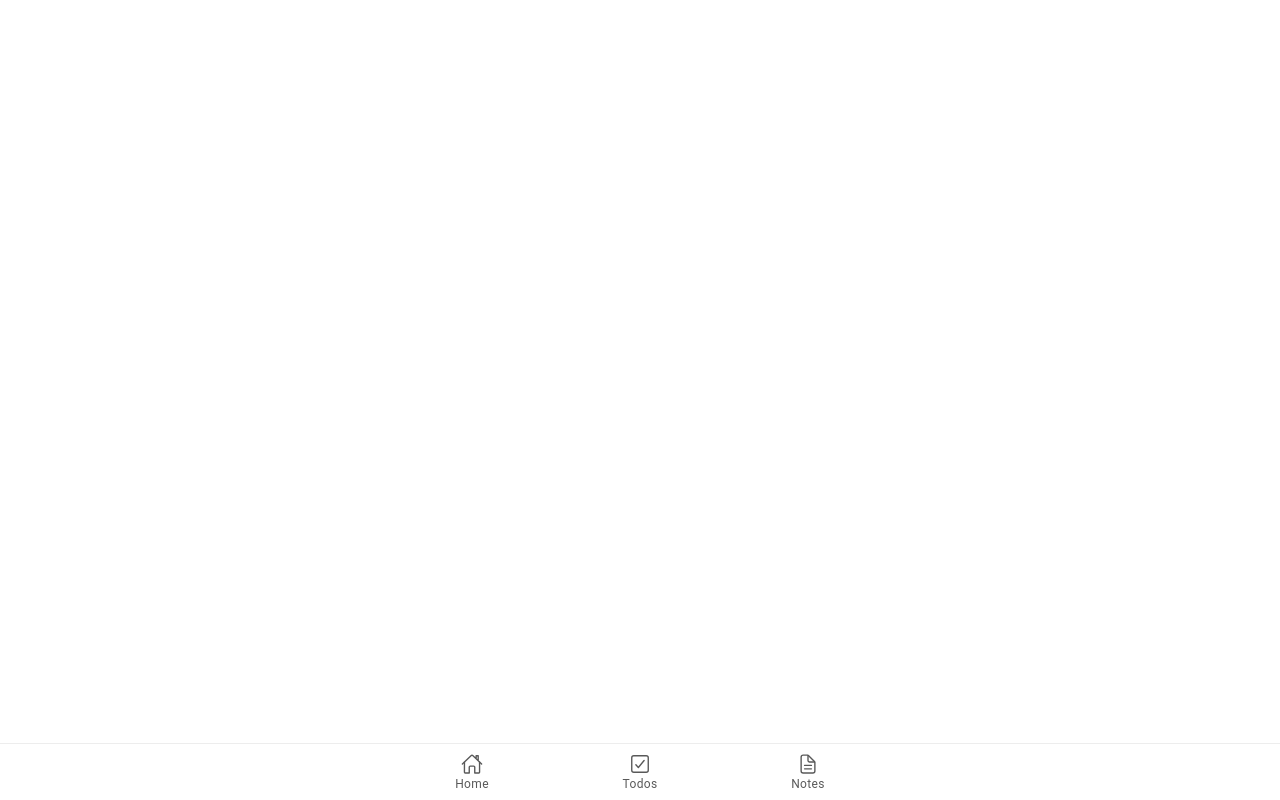
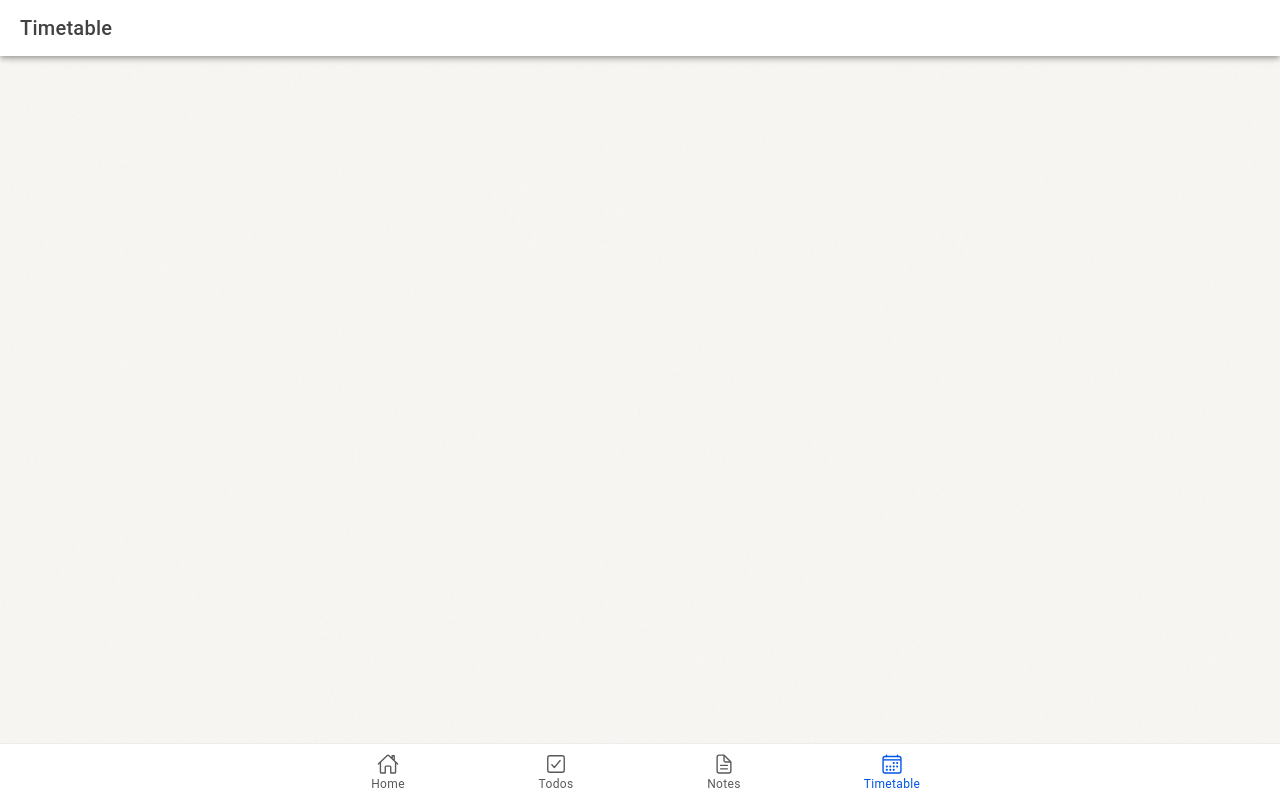
Before and after one commit to thealihamza04/Ionic-react, a React (Vite) app: page /tabs/timetable in a window 1280 px wide. Built offline with nearby package versions, Linux system fonts and the light colour scheme.

Commit message:
show timetabl lik in the footer

```diff
--- a/index.html
+++ b/index.html
@@ -17,6 +17,7 @@
     <link rel="manifest" href="/manifest.json" />
 
     <link rel="shortcut icon" type="image/png" href="/favicon.png" />
+    <link rel="apple-touch-icon" href="/icon-192.png" />
 
     <!-- add to homescreen for ios -->
     <meta name="mobile-web-app-capable" content="yes" />
--- a/public/sw.js
+++ b/public/sw.js
@@ -1,6 +1,6 @@
 /* eslint-disable no-restricted-globals */
 
-const CACHE_VERSION = 'v1';
+const CACHE_VERSION = 'v2';
 const APP_SHELL_CACHE = `app-shell-${CACHE_VERSION}`;
 const RUNTIME_CACHE = `runtime-${CACHE_VERSION}`;
 
@@ -9,6 +9,8 @@ const APP_SHELL_URLS = [
   '/index.html',
   '/manifest.json',
   '/favicon.png',
+  '/icon-192.png',
+  '/icon-512.png',
   '/timetable.html',
   '/timetable.base.css',
   '/timetable.states.css',
--- a/src/App.tsx
+++ b/src/App.tsx
@@ -11,9 +11,15 @@ import {
   setupIonicReact
 } from '@ionic/react';
 import { IonReactRouter } from '@ionic/react-router';
-import { checkboxOutline, documentTextOutline, homeOutline } from 'ionicons/icons';
+import {
+  calendarOutline,
+  checkboxOutline,
+  documentTextOutline,
+  homeOutline
+} from 'ionicons/icons';
 import Home from './pages/Home';
 import Notes from './pages/Notes';
+import Timetable from './pages/Timetable';
 import Todos from './pages/Todos';
 
 /* Core CSS required for Ionic components to work properly */
@@ -85,6 +91,9 @@ const App: React.FC = () => {
             <Route exact path="/tabs/notes">
               <Notes notes={notes} setNotes={setNotes} />
             </Route>
+            <Route exact path="/tabs/timetable">
+              <Timetable />
+            </Route>
 
             <Route exact path="/tabs">
               <Redirect to="/tabs/home" />
@@ -107,6 +116,10 @@ const App: React.FC = () => {
               <IonIcon aria-hidden="true" icon={documentTextOutline} />
               <IonLabel>Notes</IonLabel>
             </IonTabButton>
+            <IonTabButton tab="timetable" href="/tabs/timetable">
+              <IonIcon aria-hidden="true" icon={calendarOutline} />
+              <IonLabel>Timetable</IonLabel>
+            </IonTabButton>
           </IonTabBar>
         </IonTabs>
       </IonReactRouter>
--- a/src/pages/Home.tsx
+++ b/src/pages/Home.tsx
@@ -36,7 +36,7 @@ const Home: React.FC<HomeProps> = ({ totalTodos, completedTodos, totalNotes }) =
             </IonLabel>
           </IonItem>
           <IonItem>
-            <IonButton expand="block" href="/timetable.html">
+            <IonButton expand="block" routerLink="/tabs/timetable">
               <IonIcon slot="start" icon={calendarOutline} aria-hidden="true" />
               Open timetable
             </IonButton>
--- /dev/null
+++ b/src/pages/Timetable.tsx
@@ -0,0 +1,23 @@
+import React from 'react';
+import { IonContent, IonHeader, IonPage, IonTitle, IonToolbar } from '@ionic/react';
+
+const Timetable: React.FC = () => {
+  return (
+    <IonPage>
+      <IonHeader>
+        <IonToolbar>
+          <IonTitle>Timetable</IonTitle>
+        </IonToolbar>
+      </IonHeader>
+      <IonContent>
+        <iframe
+          title="Timetable"
+          src="/timetable.html"
+          style={{ border: 0, display: 'block', width: '100%', height: '100%' }}
+        />
+      </IonContent>
+    </IonPage>
+  );
+};
+
+export default Timetable;
```
Also changed, not shown: public/icon-192.png (added), public/icon-512.png (added), public/manifest.json.
